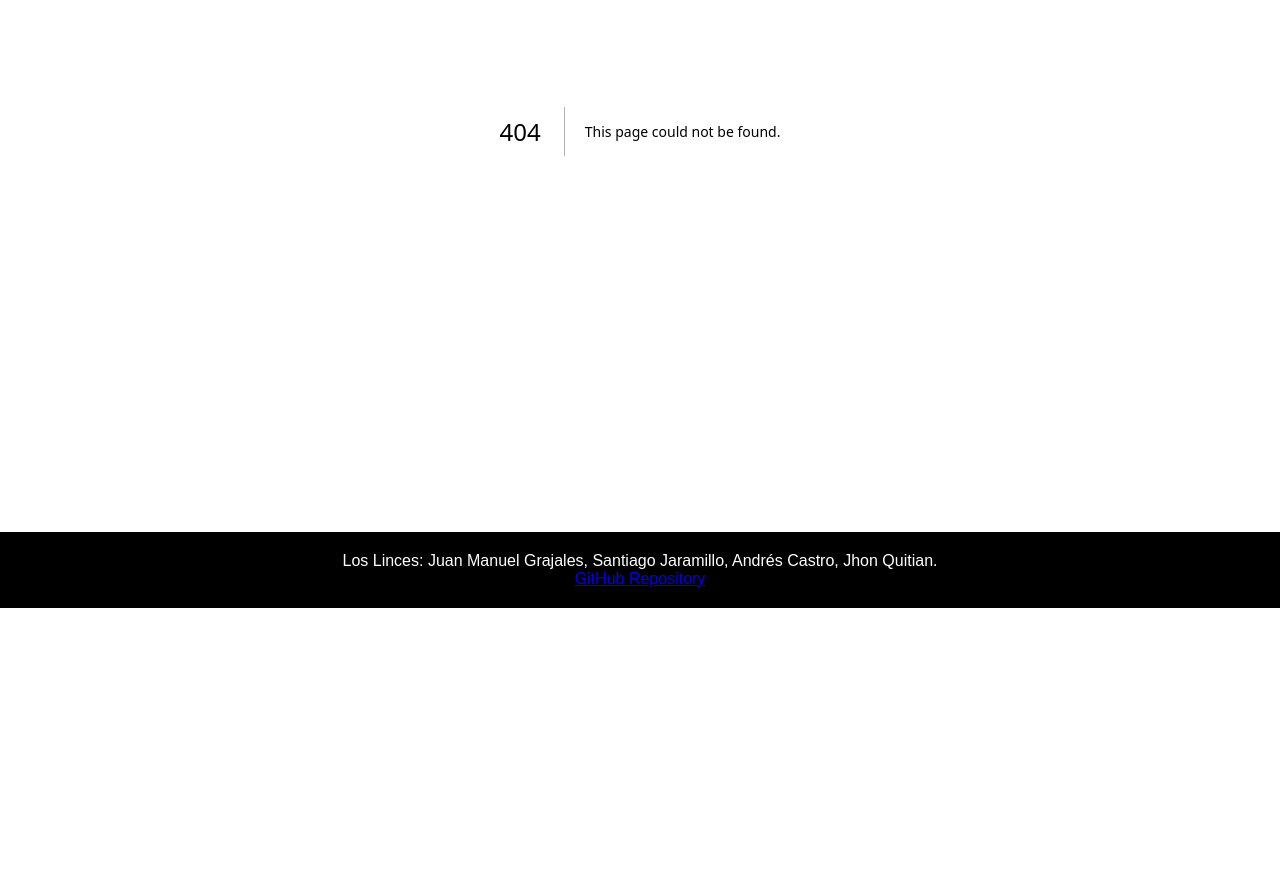
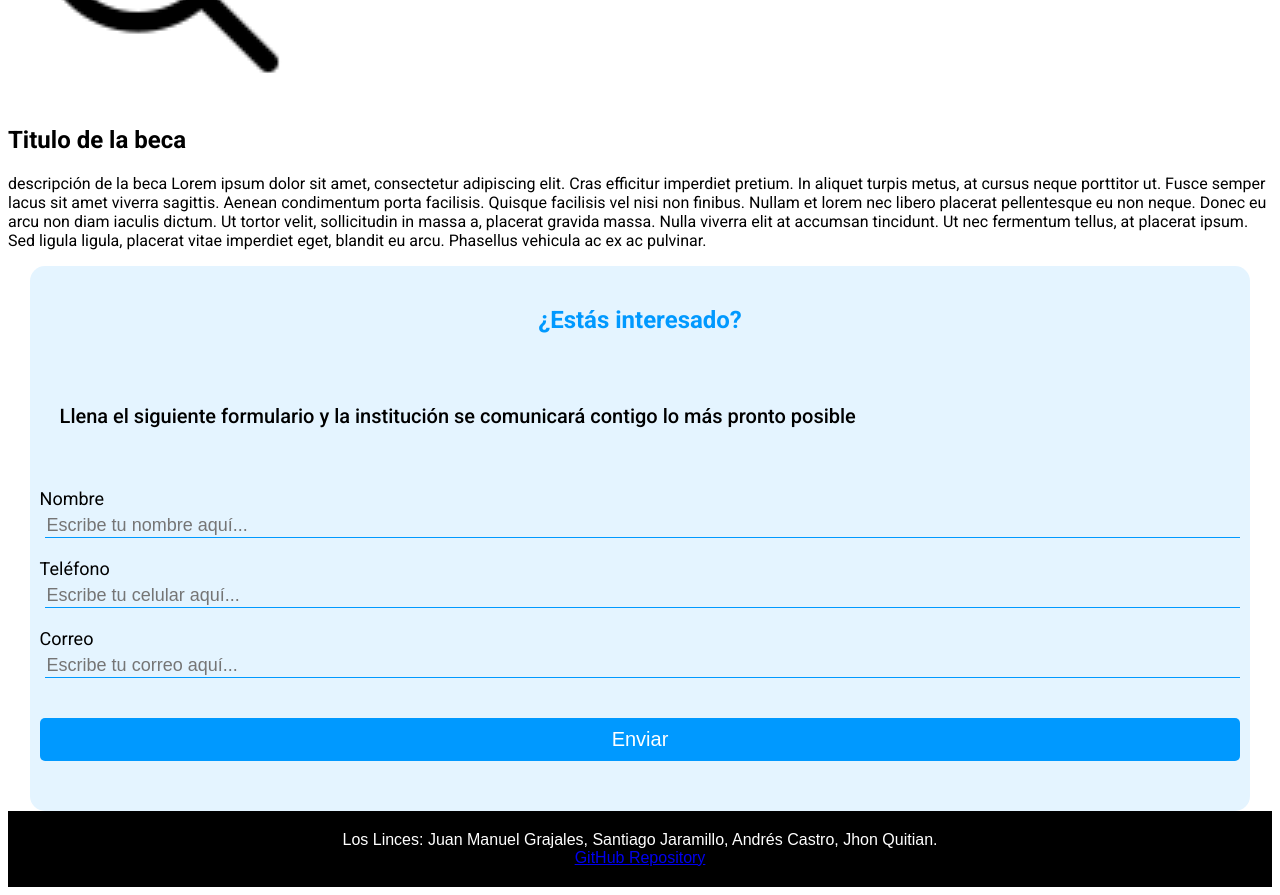
Before and after one commit to GrajalesU/hackathon-udea, a Next.js app: page /scholarships/1 in a window 1280 px wide. Before the commit this address had no page. Shown: the part 360-1255 px from the top of the page. Before the commit the page ends 968 px from the top, so only its background shows below. Built offline with nearby package versions, Linux system fonts and the light colour scheme.

Commit message:
Add Scholarship page

```diff
--- /dev/null
+++ b/app/scholarships/[id]/page.jsx
@@ -0,0 +1,64 @@
+import Image from "next/image";
+import React from "react";
+import searchIcon from "../../../assets/Search.png";
+import styles from "../../../styles/scholarship/styles.module.css";
+
+export default function ScholarshipPage({ params }) {
+  return (
+    <div>
+      <div>
+        <Image width={300} height={300} src={searchIcon} alt="search Icon" />
+        <h2>Titulo de la beca</h2>
+        <p>
+          descripción de la beca Lorem ipsum dolor sit amet, consectetur
+          adipiscing elit. Cras efficitur imperdiet pretium. In aliquet turpis
+          metus, at cursus neque porttitor ut. Fusce semper lacus sit amet
+          viverra sagittis. Aenean condimentum porta facilisis. Quisque
+          facilisis vel nisi non finibus. Nullam et lorem nec libero placerat
+          pellentesque eu non neque. Donec eu arcu non diam iaculis dictum. Ut
+          tortor velit, sollicitudin in massa a, placerat gravida massa. Nulla
+          viverra elit at accumsan tincidunt. Ut nec fermentum tellus, at
+          placerat ipsum. Sed ligula ligula, placerat vitae imperdiet eget,
+          blandit eu arcu. Phasellus vehicula ac ex ac pulvinar.
+        </p>
+      </div>
+      <section className={styles.contact}>
+        <h2 className={styles.contactTitle}>¿Estás interesado?</h2>
+        <p className={styles.contactDescription}>
+          Llena el siguiente formulario y la institución se comunicará contigo
+          lo más pronto posible
+        </p>
+        <form action="" className={styles.contactForm}>
+          <label className={styles.contactFormElement}>
+            <span className={styles.contactFormElementTitle}>Nombre</span>
+            <input
+              className={styles.contactFormElementInput}
+              type="text"
+              placeholder="Escribe tu nombre aquí..."
+            />
+          </label>
+          <label className={styles.contactFormElement}>
+            <span className={styles.contactFormElementTitle}>Teléfono</span>
+            <input
+              className={styles.contactFormElementInput}
+              type="text"
+              placeholder="Escribe tu celular aquí..."
+            />
+          </label>
+          <label className={styles.contactFormElement}>
+            <span className={styles.contactFormElementTitle}>Correo</span>
+            <input
+              className={styles.contactFormElementInput}
+              type="email"
+              placeholder="Escribe tu correo aquí..."
+            />
+          </label>
+
+          <button className={styles.contactFormButton} type="submit">
+            Enviar
+          </button>
+        </form>
+      </section>
+    </div>
+  );
+}
--- /dev/null
+++ b/styles/scholarship/styles.module.css
@@ -0,0 +1,56 @@
+.contact {
+  background: rgb(228, 244, 255);
+  width: 95%;
+  border-radius: 15px;
+  margin-inline: auto;
+  padding: 10px;
+  min-height: 30vh;
+}
+
+.contactTitle {
+  color: #09f;
+  text-align: center;
+  padding: 10px 0;
+}
+
+.contactDescription {
+  font-weight: 500;
+  font-size: 20px;
+  margin: 60px 20px;
+  text-align: left;
+}
+
+.contactForm {
+  display: flex;
+  flex-direction: column;
+  gap: 20px;
+  margin-bottom: 20px;
+}
+
+.contactFormElement {
+  display: flex;
+  flex-direction: column;
+  gap: 5px;
+}
+
+.contactFormElementTitle {
+  font-size: 18px;
+}
+
+.contactFormElementInput {
+  background: transparent;
+  border: 0;
+  border-bottom: 1px solid #09f;
+  font-size: 18px;
+  margin-left: 5px;
+}
+
+.contactFormButton {
+  background: #09f;
+  padding: 10px;
+  border: 0;
+  color: white;
+  font-size: 20px;
+  margin: 20px 0;
+  border-radius: 5px;
+}
--- a/styles/scholarships/styles.module.css
+++ b/styles/scholarships/styles.module.css
@@ -21,6 +21,7 @@
 
 .searchFilter:focus {
   border: 0;
+  outline: none;
 }
 
 .searchFilter {
```
Also changed, not shown: app/scholarships/page.jsx (+10 -20 lines), components/Scholarship.jsx (added, +18 -0 lines), utils/scholarships.json (added, +35 -0 lines).
